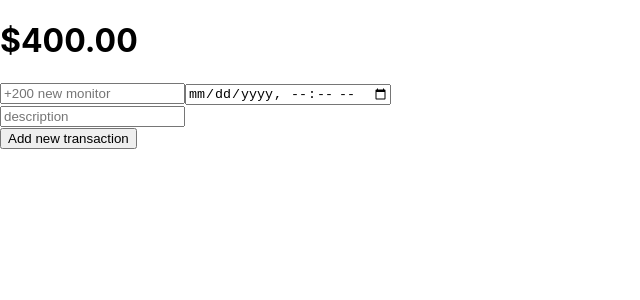
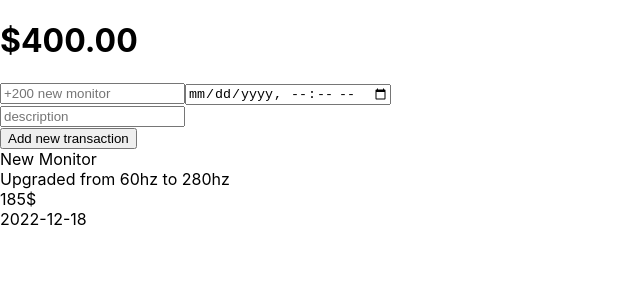
Before and after one commit to sjsaug/money-tracker, a React (Create React App) app: page / in a window 1280 px wide. Shown: the top 300 px of the page, without its empty margins (0-640 px from the left). Built offline with nearby package versions, Linux system fonts and the light colour scheme.

Commit message:
fix transaction

```diff
--- a/src/App.js
+++ b/src/App.js
@@ -18,8 +18,14 @@ function App() {
       </form>
       <div className='transactions'>
         <div className='transaction'>
-          <div className='left'></div>
-          <div className='right'></div>
+          <div className='left'>
+            <div className='name'>New Monitor</div>
+            <div className='description'>Upgraded from 60hz to 280hz</div>
+          </div>
+          <div className='right'>
+            <div className='price'>185$</div>
+            <div className='datetime'>2022-12-18</div>
+          </div>
         </div>
       </div>
     </main>
```
